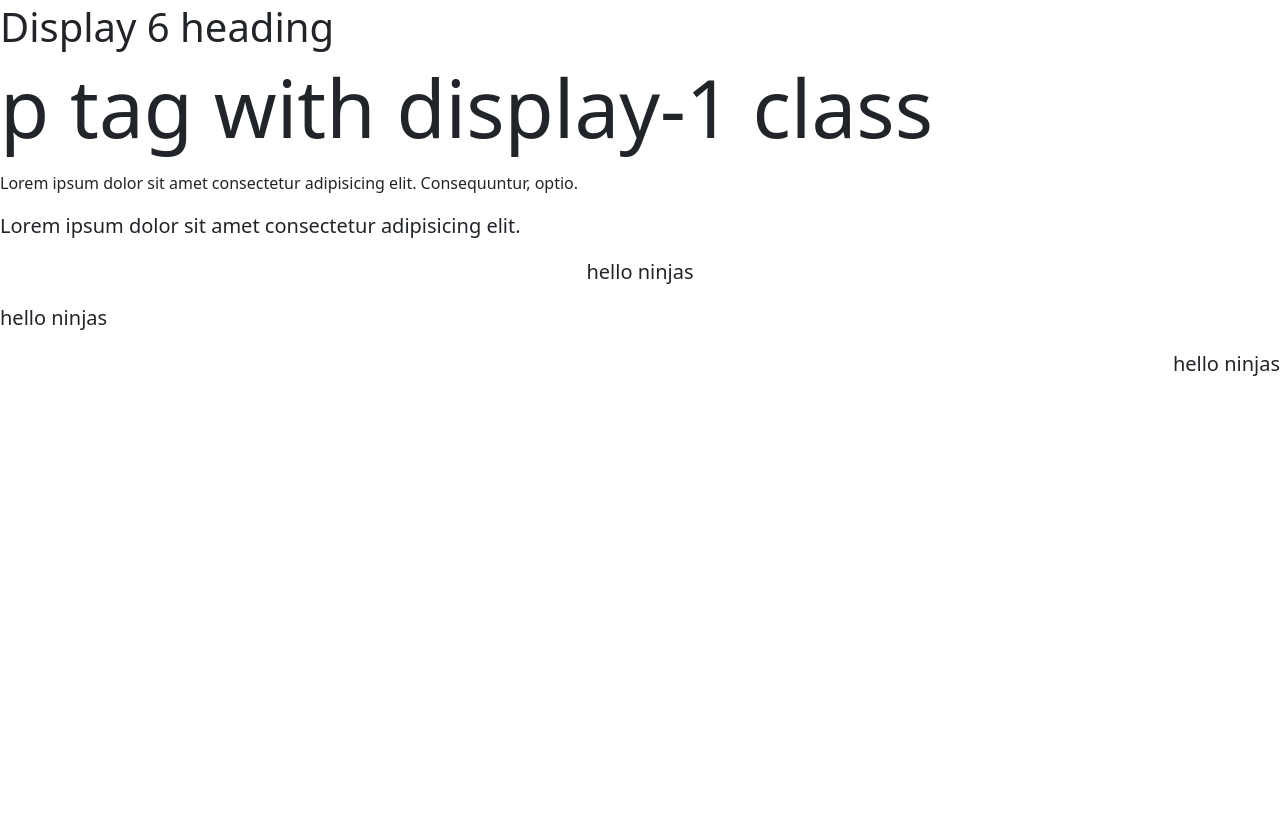
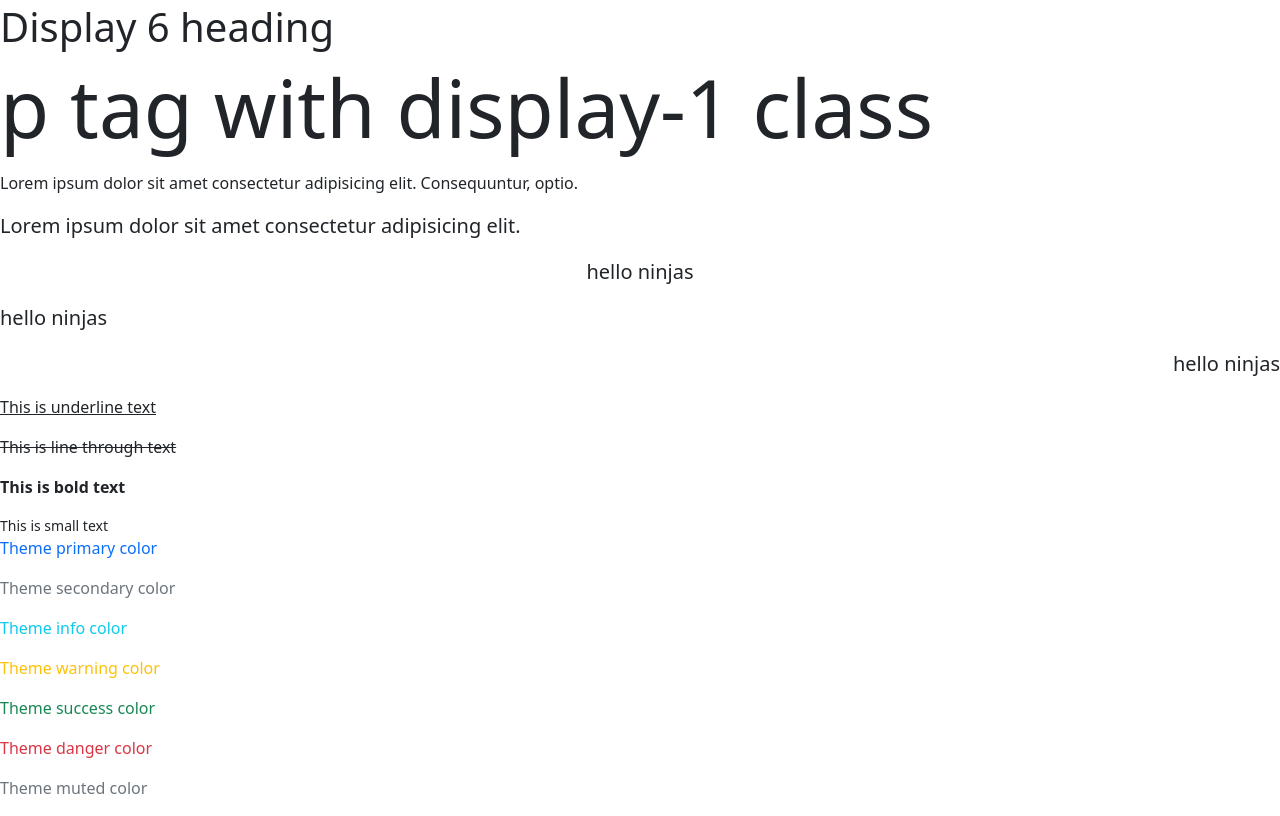
Before and after one commit to crypt096/bootstrap-5-hacker-book, a plain HTML site: page index.html in a window 1280 px wide. Shown: the part 442-1258 px from the top of the page. Before the commit the page ends 837 px from the top, so only its background shows below. Drawn offline with nearby package versions, Linux system fonts and the light colour scheme.

Commit message:
Add color examples.

```diff
--- a/index.html
+++ b/index.html
@@ -32,6 +32,19 @@
     <p class="lead text-end">hello ninjas</p>
 
     <!-- Text decoration & font-weight -->
+    <p class="text-decoration-underline">This is underline text</p>
+    <p class="text-decoration-line-through">This is line through text</p>
+    <p class="fw-bold">This is bold text</p>
+    <small>This is small text</small>
+
+    <!-- Text colours -->
+    <p class="text-primary">Theme primary color</p>
+    <p class="text-secondary">Theme secondary color</p>
+    <p class="text-info">Theme info color</p>
+    <p class="text-warning">Theme warning color</p>
+    <p class="text-success">Theme success color</p>
+    <p class="text-danger">Theme danger color</p>
+    <p class="text-muted">Theme muted color</p>
 
     <script src="https://cdn.jsdelivr.net/npm/bootstrap@5.0.2/dist/js/bootstrap.bundle.min.js"
         integrity="sha384-MrcW6ZMFYlzcLA8Nl+NtUVF0sA7MsXsP1UyJoMp4YLEuNSfAP+JcXn/tWtIaxVXM"
```
